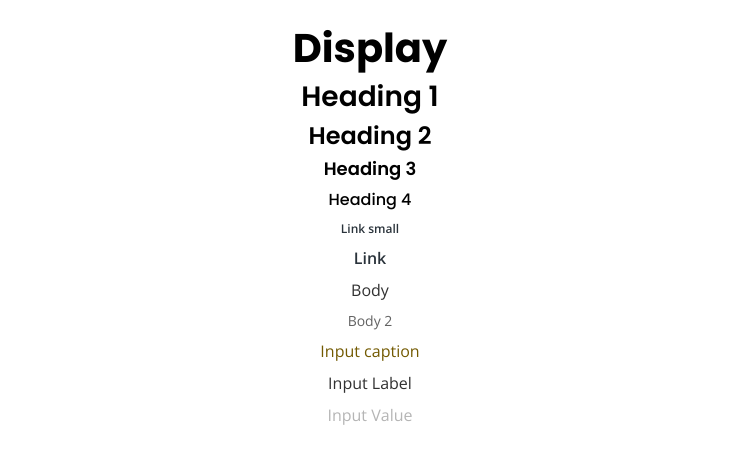
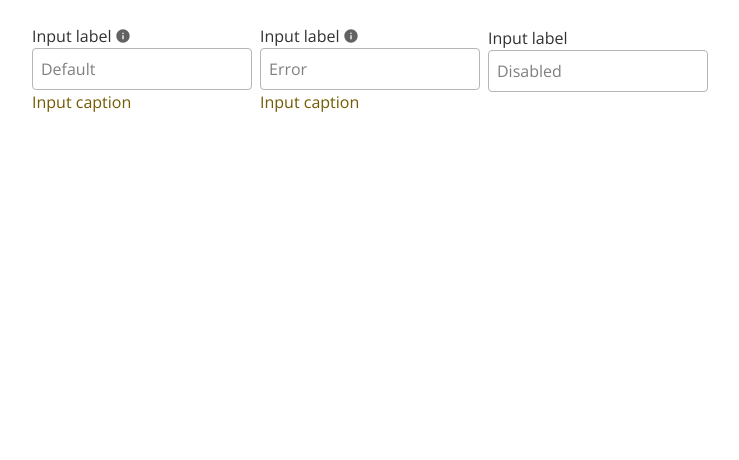
Before and after one commit to 1Jeferson/onboard, a React (Vite) app: page /auth/login in a window 1280 px wide. Shown: the top 460 px of the page, without its empty margins (270-1009 px from the left). Built offline with nearby package versions, Linux system fonts and the light colour scheme.

Commit message:
feat:Implemented the TextInput component with style and icon support

```diff
--- a/src/app/modules/auth/login.page.tsx
+++ b/src/app/modules/auth/login.page.tsx
@@ -1,25 +1,11 @@
-import { InputCaption, InputLabel, InputValue, Link, Text } from '@/atomic/atm.typography';
+import { TextInput } from '@/atomic/atm.text-input';
 
 const LoginPage = () => {
   return (
-    <div className='flex flex-col justify-center items-center gap-2 p-small'>
-      <Text variant='display'>Display</Text>
-      <Text variant='h1'>Heading 1</Text>
-      <Text variant='h2'>Heading 2</Text>
-      <Text variant='h3'>Heading 3</Text>
-      <Text variant='h4'>Heading 4</Text>
-      <Link variant='linkSmall' href='/'>
-        Link small
-      </Link>
-      <Link href='/auth/login' variant='link'>
-        Link
-      </Link>
-      <Text variant='b1'>Body</Text>
-      <Text variant='b2'>Body 2</Text>
-
-      <InputCaption>Input caption</InputCaption>
-      <InputLabel>Input Label</InputLabel>
-      <InputValue>Input Value</InputValue>
+    <div className='flex justify-center items-center gap-2 p-small'>
+      <TextInput variant='default' label='Input label' icon='info' placeholder='Default' caption='Input caption' />
+      <TextInput variant='error' label='Input label' placeholder='Error' icon='info' caption='Input caption' />
+      <TextInput variant='default' disabled label='Input label' placeholder='Disabled' />
     </div>
   );
 };
--- /dev/null
+++ b/src/atomic/atm.text-input/index.ts
@@ -0,0 +1,3 @@
+import TextInput from './text-input.component';
+
+export { TextInput };
--- /dev/null
+++ b/src/atomic/atm.text-input/text-input.component.style.ts
@@ -0,0 +1,16 @@
+import { tv, VariantProps } from 'tailwind-variants';
+
+export const textInputStye = tv({
+  base: 'rounded-xsmall font-secondary p-xx-small focus:outline-none',
+  variants: {
+    variant: {
+      default: 'border-1 border-gray-medium focus:border-brand-primary-dark',
+      error: 'border-1 border-gray-medium focus:border-feedback-error-medium',
+    },
+    disabled: {
+      true: 'border-1 border-gray-medium',
+    },
+  },
+});
+
+export type TextInputVariants = VariantProps<typeof textInputStye>;
--- /dev/null
+++ b/src/atomic/atm.text-input/text-input.component.tsx
@@ -0,0 +1,47 @@
+import { ReactNode } from 'react';
+import { InputCaption, InputLabel } from '../atm.typography';
+import { textInputStye, TextInputVariants } from './text-input.component.style';
+import { twMerge } from 'tailwind-merge';
+import { Info } from '../assets/icons';
+
+interface TextInputProps extends TextInputVariants {
+  className?: string;
+  placeholder?: string;
+  label?: ReactNode;
+  caption?: ReactNode;
+  disabled?: boolean;
+  icon?: 'info';
+  iconPosition?: 'left' | 'right';
+}
+
+const iconMap = {
+  info: Info,
+};
+
+const TextInput = ({
+  placeholder,
+  variant,
+  className,
+  label,
+  caption,
+  disabled,
+  icon,
+  iconPosition = 'right',
+}: TextInputProps) => {
+  const IconComponent = icon ? iconMap[icon] : null;
+
+  return (
+    <div className={twMerge('flex flex-col', className)}>
+      <div
+        className={`flex items-center ${iconPosition === 'right' ? 'flex-row' : 'flex-row-reverse'} gap-1 min-h-[20px]`}
+      >
+        {label && <InputLabel>{label}</InputLabel>}
+        {IconComponent && <IconComponent />}
+      </div>
+      <input className={textInputStye({ variant, disabled })} placeholder={placeholder} disabled={disabled} />
+      <div className='min-h-[20px]'>{caption && <InputCaption>{caption}</InputCaption>}</div>
+    </div>
+  );
+};
+
+export default TextInput;
```
